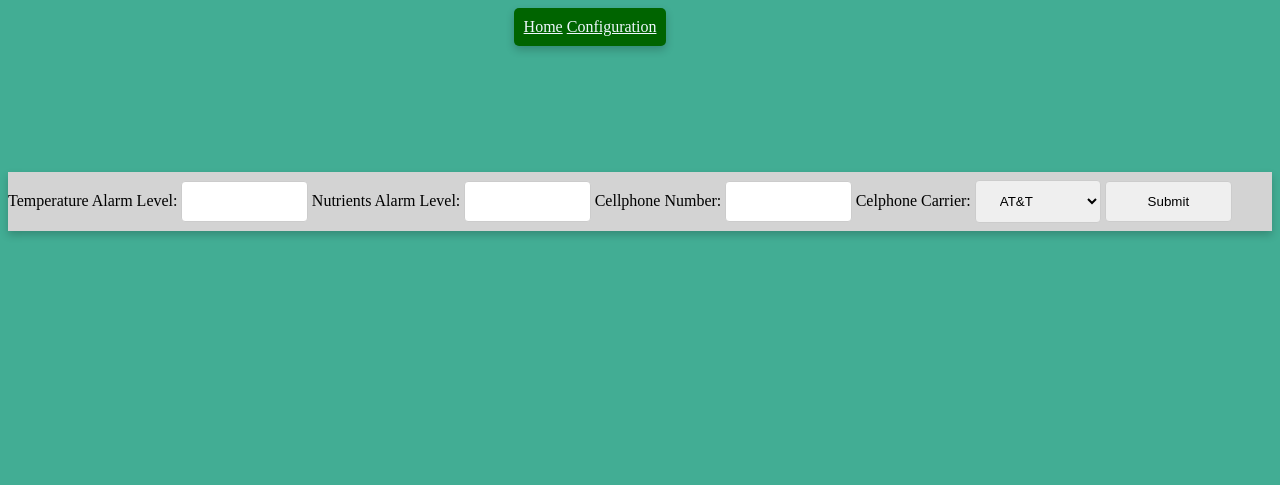
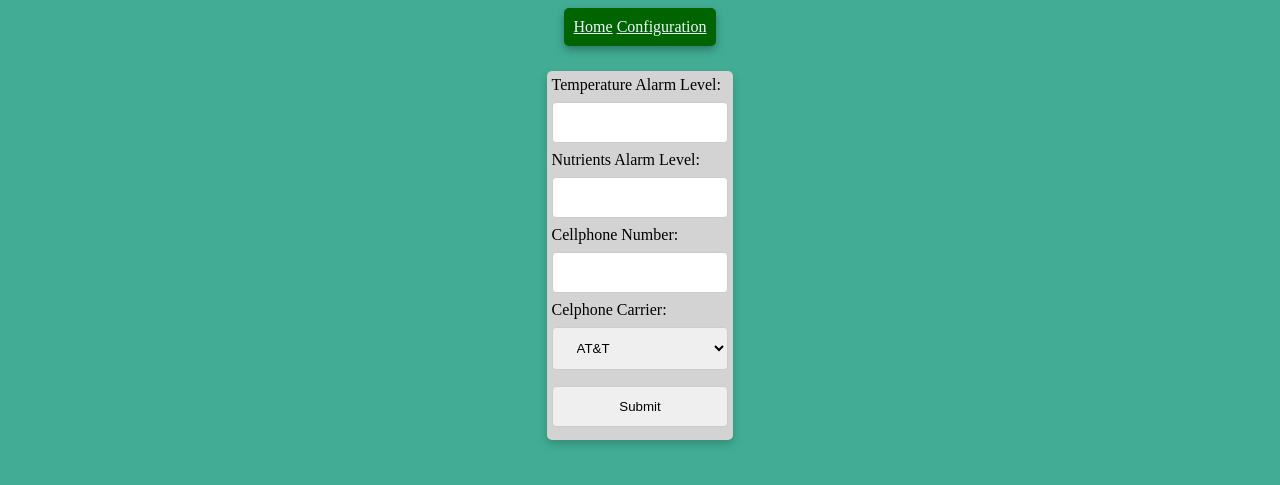
Before and after one commit to Alpha-Hotel/AutoGrowPi, a Django app: page /config in a window 1280 px wide. Shown: the top 485 px of the page. Run offline with Django 4.2, Linux system fonts and the light colour scheme.

```diff
--- a/Website/assets/css/style.css
+++ b/Website/assets/css/style.css
@@ -1,5 +1,3 @@
-
-
 body {
   background-color: rgb(66, 173, 148);
 }
@@ -10,6 +8,7 @@ body {
     border-radius: 5px; /* 5px rounded corners */
     max-width: fit-content;
     margin-left:20px;
+    margin-top: 2%;
     float: left;
   }
 .nutrientscard {
@@ -54,12 +53,15 @@ body {
   height: 10vh;
 }
 .form_container {
-  margin-top: 10%;
+  margin-top: 2%;
   box-shadow: 0 4px 8px 0 rgba(0,0,0,0.2);
   background-color: lightgray;
+  width: 14%;
+  border-radius: 5px;
+  padding: 5px;
 }
 input, select {
-  width: 10%;
+  width: 100%;
   padding: 12px 20px;
   margin: 8px 0;
   display: inline-block;
@@ -68,15 +70,18 @@ input, select {
   box-sizing: border-box;
 }
 
+.formbody, .navcontainer{
+  width: 100%;
+  display: flex;
+  justify-content: center;
+}
+
 .navbar{
-  margin-left: 40%;
-  margin-right:40%;
-  margin-bottom: 15px;
   padding: 10px;
   background-color: darkgreen;
-  box-shadow: 0 4px 8px 0 rgba(0,0,0,0.2);
+  box-shadow: 0 4px 8px 0 rgba(0,0,0,0.3);
   border-radius: 5px;
-  width: fit-content;
+
 }
 a:link, a:visited {
   color:aliceblue;
--- a/Website/templates/base.html
+++ b/Website/templates/base.html
@@ -8,12 +8,14 @@
     <title>AutoGrowPi</title>
     <link rel="stylesheet" href="{% static 'css/style.css' %}">
   </head>
-
+  {% csrf_token %}
   <body>
-    <nav class= "navbar">
-      <a href="{% url 'index' %}">Home</a>
-      <a href="{% url 'config' %}">Configuration</a>
-    </nav>
+    <div class="navcontainer">
+      <nav class= "navbar">
+        <a href="{% url 'index' %}">Home</a>
+        <a href="{% url 'config' %}">Configuration</a>
+      </nav>
+    </div>
     {% block content %}
     {% endblock content %}
   </body>
--- a/Website/templates/config.html
+++ b/Website/templates/config.html
@@ -1,10 +1,13 @@
 {% extends "base.html" %}
 {% block content %}
-  {% csrf_token %}
-  <div class="form_container">
-    <form action="/config" method="post">
-    {{ form }}
-    <input class="sub" type="submit" value="Submit"/>
-    </form>
+
+  <div class="formbody">
+    <div class="form_container">
+      <form action="/config" method="post">
+      {% csrf_token %}
+      {{ form }}
+      <input class="sub" type="submit" value="Submit"/>
+      </form>
+    </div>
   </div>
 {% endblock content %}
--- a/Website/templates/index.html
+++ b/Website/templates/index.html
@@ -1,6 +1,6 @@
 {% extends "base.html" %}
 {%block content%}
-      {% csrf_token %}
+
       <div class="lightcard">
         <div class="container">
           <h4><b>Grow Light Status:</b></h4>
--- a/Website/text_messaging.py
+++ b/Website/text_messaging.py
@@ -10,4 +10,5 @@ def test_message(phone_number, carrier):
     server.sendmail(auth[0], recipient, "This is a messages testing the automatic alarm messaging system.")
 
 if __name__ == "__main__":
+    print(dict(e))
     test_message("8452393910","@tmomail.net")
--- a/Website/views.py
+++ b/Website/views.py
@@ -4,6 +4,7 @@ from django.template import loader
 import os
 from forms import AlarmForm
 import text_messaging
+
 
 test = {'grow_light':
             {'on':'No',
--- a/docker-compose.yml
+++ b/docker-compose.yml
@@ -8,4 +8,5 @@ services:
       - 8000:8000
   autogrowpi:
     build: .
-    command: python /src/AutoGrowPi.py
+    privileged: true
+    command: python AutoGrowPi.py
--- /dev/null
+++ b/src/run.py
@@ -0,0 +1,3 @@
+
+while True:
+    print("ok")
```
Also changed, not shown: src/AutoGrowPi.py (+17 -5 lines), 3 other files.
